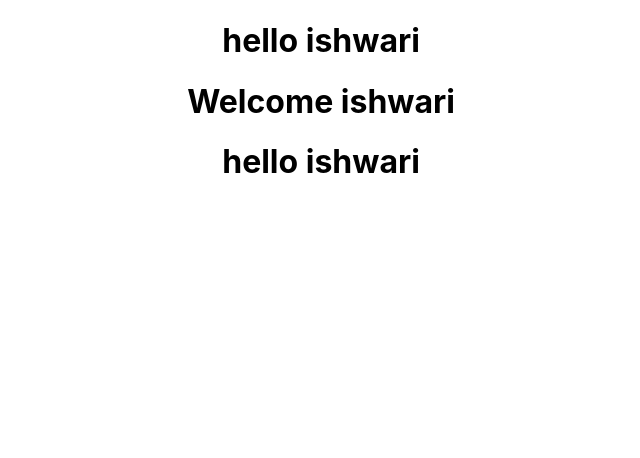
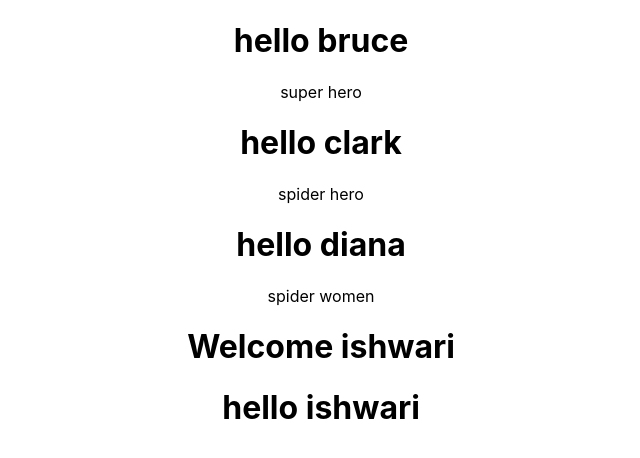
Before and after one commit to ishwarikanase/react-greet, a React (Create React App) app: page / in a window 1280 px wide. Shown: the top 458 px of the page, without its empty margins (319-959 px from the left). Built offline with nearby package versions, Linux system fonts and the light colour scheme.

Commit message:
passing parameters

```diff
--- a/src/App.js
+++ b/src/App.js
@@ -8,7 +8,10 @@ import Hello from './components/hello';
 function App() {
   return (
     <div className="App">
-      <Greet />
+      <Greet name=" bruce" heroName="super hero"/>
+      <Greet name="clark" heroName="spider hero"/>
+      <Greet name="diana" heroName="spider women"/>
+
       <Welcome />
       <Hello/>
     </div>
--- a/src/components/greet.js
+++ b/src/components/greet.js
@@ -1,5 +1,11 @@
 import React from 'react'
 
-const Greet=()=><h1>hello ishwari</h1>
+const Greet = (props) => {
+    return <div>
+        <h1>hello {props.name}</h1>
+        <p>{props.heroName}</p>
+    </div>
+}
+
 
 export default Greet;
--- a/src/components/hello.js
+++ b/src/components/hello.js
@@ -1,6 +1,6 @@
 import React from 'react';
 
 const Hello = () => {
-    return React.createElement('div',{id:'helo'},React.createElement('h1',null,'hello ishwari'))
+    return React.createElement('div',{id:'helo '},React.createElement('h1',null,'hello ishwari'))
 }
 export default Hello;
```
